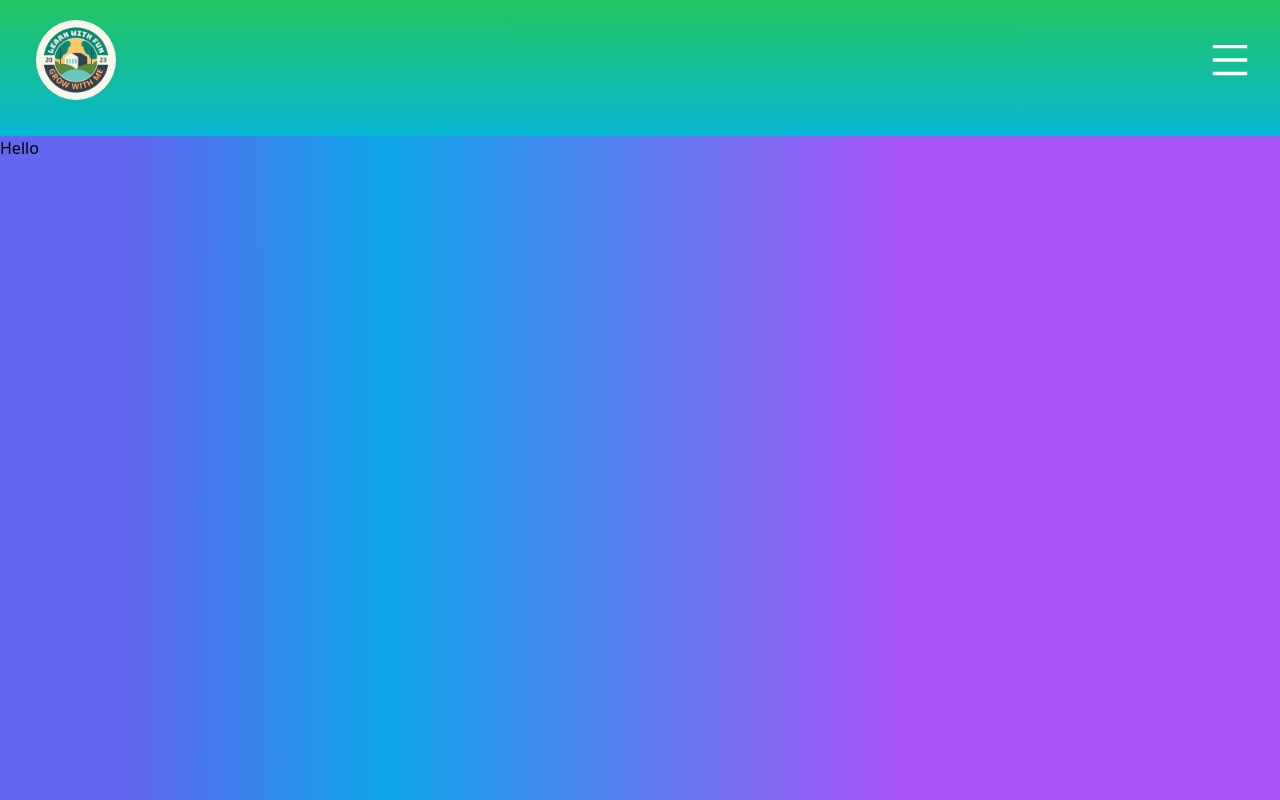
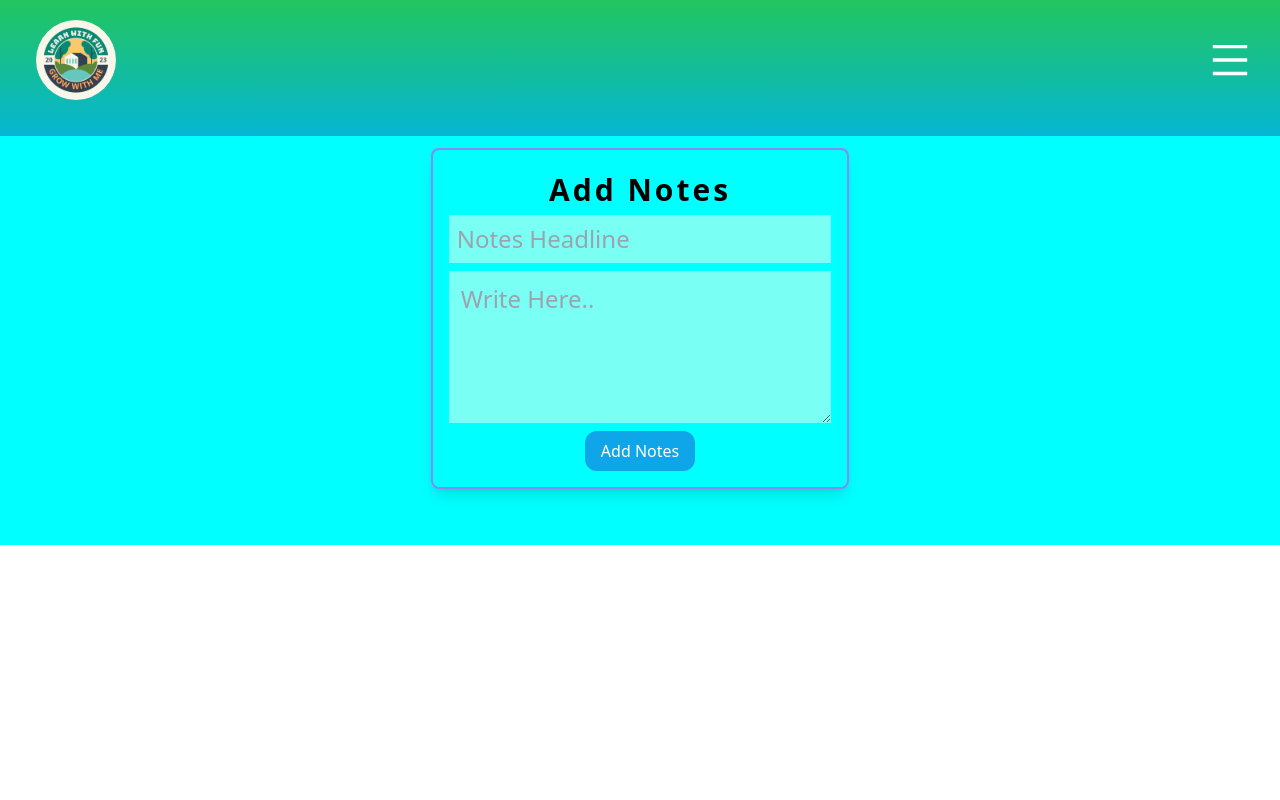
Before and after one commit to Rishabh6306/Learn-With-Fun, a React (Vite) app: page /notes in a window 1280 px wide. Shown: the top 800 px of the page. Built offline with nearby package versions, Linux system fonts and the light colour scheme.

Commit message:
Added frontend of Notes

```diff
--- a/package.json
+++ b/package.json
@@ -17,6 +17,7 @@
     "react-dom": "^18.2.0",
     "react-icons": "^4.10.1",
     "react-router-dom": "^6.15.0",
+    "react-toastify": "^9.1.3",
     "tailwindcss": "^3.3.3"
   },
   "devDependencies": {
--- a/src/Components/BookStore/DetailCard.jsx
+++ b/src/Components/BookStore/DetailCard.jsx
@@ -8,7 +8,7 @@ const DetailCard = ({ show, item, onClose }) => {
     let thumbnail = item.volumeInfo.imageLinks && item.volumeInfo.imageLinks.smallThumbnail;
     return (
         <>
-            <div className="min-h-screen w-screen fixed inset-0 flex items-center justify-center bg-gradient-to-b from-transparent via-black to-transparent">
+            <div className="min-h-screen w-screen fixed top-10 inset-0 flex items-center justify-center bg-gradient-to-b from-transparent via-black to-transparent">
                 <div className="bg-white w-10/12 h-5/6 p-7 relative box-border overflow-scroll text-2xl">
                     <button className="text-red-400 absolute top-4 right-5 outline-none border-none text-xl bg-transparent" onClick={onClose}><span className='fixed'><FaTimes /></span></button>
                     <div className="mt-8 flex flex-col md:flex-row justify-center">
--- a/src/Components/Notes/NoteDisplay.jsx
+++ /dev/null
@@ -1,11 +0,0 @@
-import React from 'react';
-
-function NotesPage() {
-  return (
-    <div className='bg-gradient-to-r from-indigo-500 from-10% via-sky-500 via-30% to-purple-500 to-70% h-[500vh]'>
-      Hello
-    </div>
-  );
-}
-
-export default NotesPage;
--- a/src/Components/Notes/NoteEditor.jsx
+++ /dev/null
@@ -1,28 +0,0 @@
-import React, { useState } from 'react';
-
-const NoteEditor = ({ content, onSave }) => {
-  const [editedContent, setEditedContent] = useState(content);
-
-  const handleSave = () => {
-    onSave(editedContent);
-  };
-
-  const handleChange = (event) => {
-    setEditedContent(event.target.value);
-  };
-
-  return (
-    <div className="p-4 border border-gray-300 rounded mb-4">
-      <textarea
-        className="mb-2 p-2 w-full"
-        value={editedContent}
-        onChange={handleChange}
-      />
-      <button onClick={handleSave} className="bg-green-500 text-white px-2 py-1 mr-2">
-        Save
-      </button>
-    </div>
-  );
-};
-
-export default NoteEditor;
--- /dev/null
+++ b/src/Components/Notes/frontend/NoteBox.jsx
@@ -0,0 +1,24 @@
+import React from 'react';
+import { FiEdit } from 'react-icons/fi'
+import { RiDeleteBin4Line } from 'react-icons/ri'
+
+function NoteBox({ notes }) {
+  return (
+    <div className="flex flex-wrap justify-center p-3 my-5">
+      {notes.map((note, index) => (
+        <div key={index} className="flex flex-col justify-between m-2 p-2 h-44 w-full sm:w-72 border-2 border-cyan-700 rounded-lg">
+          <div>
+          <h3 className="font-bold text-lg break-words text-[#2874A6]">{note.headline}</h3>
+          <p className='break-words'>{note.content}</p>
+          </div>
+          <div className='flex justify-between my-2'>
+            <span className='text-red-600  cursor-pointer text-bold'><FiEdit /></span>
+            <span className='text-blue-700 cursor-pointer'><RiDeleteBin4Line /></span>
+          </div>
+        </div>
+      ))}
+    </div>
+  );
+}
+
+export default NoteBox;
--- /dev/null
+++ b/src/Components/Notes/frontend/NoteDisplay.jsx
@@ -0,0 +1,67 @@
+import React, { useState } from 'react';
+import NoteBox from './NoteBox';
+import { ToastContainer, toast } from 'react-toastify';
+import 'react-toastify/dist/ReactToastify.css';
+
+function NotesPage() {
+  const [headline, setHeadline] = useState('');
+  const [content, setContent] = useState('');
+  const [notes, setNotes] = useState([]);
+
+  const handleSubmit = () => {
+    if (headline.trim() === '' || content.trim() === '') {
+      toast('Both Fields are required');
+      return;
+    }
+
+    const newNote = {
+      headline,
+      content,
+    };
+
+    // Add the new note to the notes array
+    setNotes([...notes, newNote]);
+
+    // Clear the input fields
+    setHeadline('');
+    setContent('');
+  };
+
+  return (
+    <div className="bg-[aqua]">
+      <div className="flex items-center justify-center p-3">
+        <div className="flex flex-col items-center justify-center p-4 w-full md:w-2/6 border-2 shadow-lg border-indigo-400 rounded-lg">
+          <h1 className='text-3xl font-bold leading-relaxed tracking-widest '>Add Notes</h1>
+          <input
+            type="text"
+            maxLength={55}
+            className='w-full bg-[#7afff4] outline-none p-2 text-xl sm:text-2xl text-green-500'
+            value={headline} required
+            onChange={(e) => setHeadline((e.target.value))}
+            placeholder='Notes Headline'
+          />
+          <textarea
+            className='my-2 bg-[#7afff4] w-full outline-none p-3 text-xl sm:text-2xl text-green-500'
+            cols="20"
+            rows="4"
+            value={content} required
+            onChange={(e) => setContent(e.target.value)}
+            placeholder='Write Here..'
+          ></textarea>
+          <button
+            className='bg-[#0ea5e9] text-white py-2 px-4 rounded-xl active:bg-[#e90e4c] w-fit'
+            onClick={handleSubmit}
+          >
+            Add Notes
+          </button>
+          <ToastContainer />
+        </div>
+      </div>
+
+      {/* Boxes par Notes  */}
+      <NoteBox notes={notes} />
+    </div>
+  );
+}
+
+export default NotesPage;
--- a/src/Pages/NotesPage.jsx
+++ b/src/Pages/NotesPage.jsx
@@ -1,5 +1,5 @@
 import React from 'react'
-import NoteDisplay from '../Components/Notes/NoteDisplay'
+import NoteDisplay from '../Components/Notes/frontend/NoteDisplay'
 import Navbar from '../Components/Home/Navbar'
 
 function NotesPage() {
```
Also changed, not shown: 1 other file (tests, documents, lock files or other folders).
